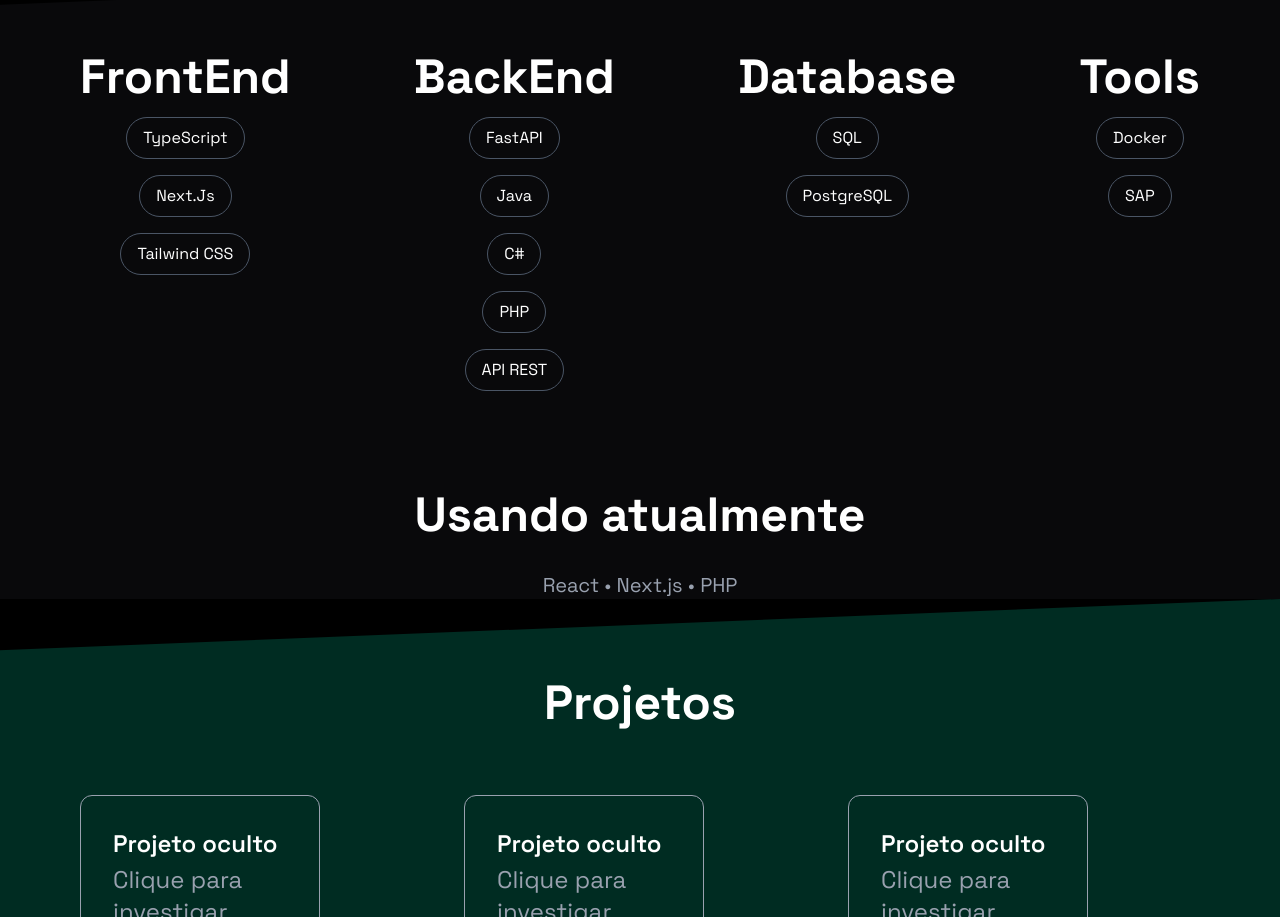
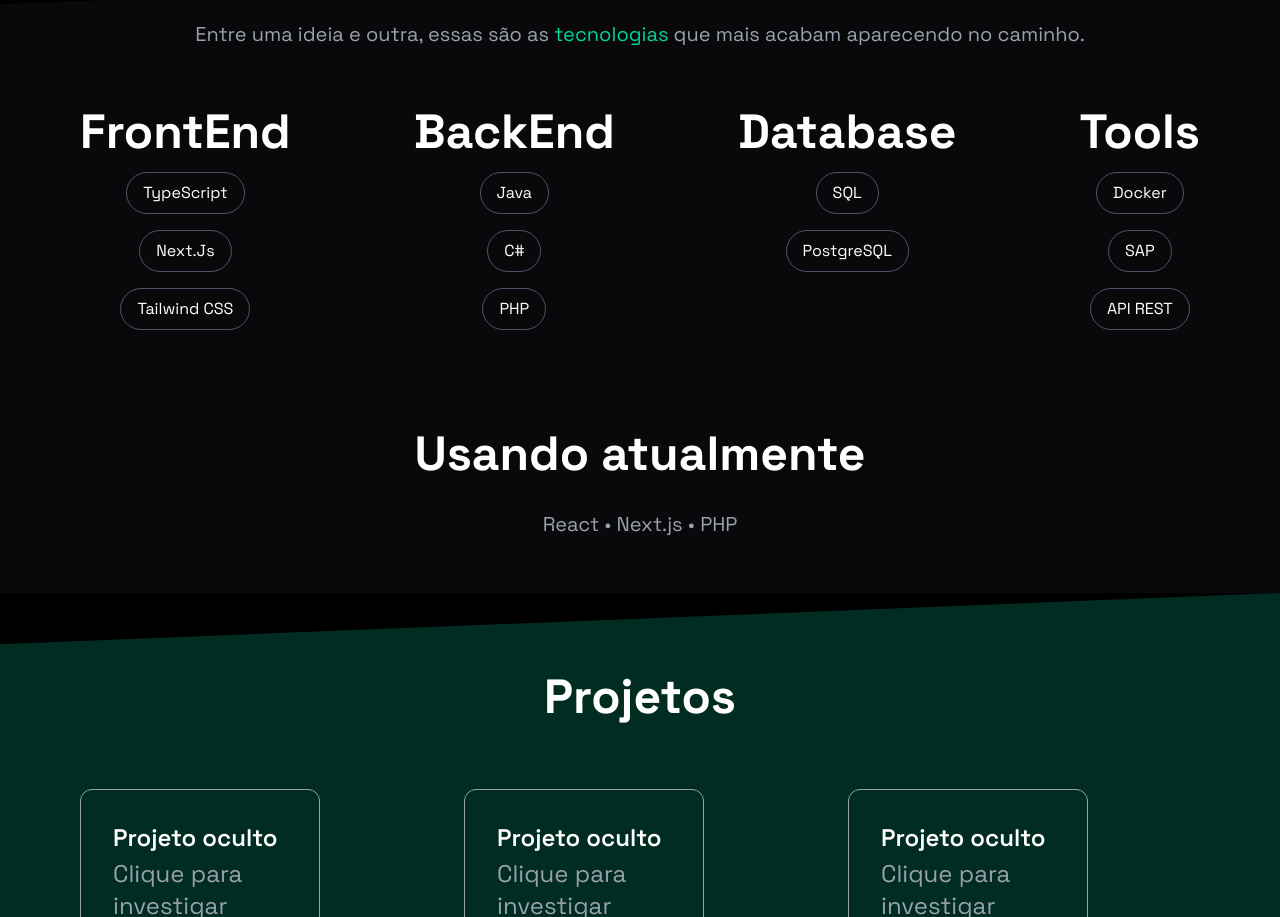
Before and after one commit to ChristianHsasaoka/Portfolio, a Next.js app: page /Portfolio/ in a window 1280 px wide. Shown: the part 1327-2244 px from the top of the page. Built offline with nearby package versions, Linux system fonts and the light colour scheme.

Commit message:
alterações sobre ferramentas usadas

```diff
--- a/app/page.tsx
+++ b/app/page.tsx
@@ -384,16 +384,6 @@ export default function Home() {
           <motion.span
             initial={{ opacity: 0, y: 50 }}
             whileInView={{ opacity: 1, y: 0 }}
-            transition={{ duration: 0.9, delay: 0.1 }}
-            viewport={{ once: false }}
-            className="px-4 py-2 border border-gray-600 rounded-full"
-          >
-            FastAPI
-          </motion.span>
-
-          <motion.span
-            initial={{ opacity: 0, y: 50 }}
-            whileInView={{ opacity: 1, y: 0 }}
             transition={{ duration: 0.9, delay: 0.3 }}
             viewport={{ once: false }}
             className="px-4 py-2 border border-gray-600 rounded-full"
@@ -419,16 +409,6 @@ export default function Home() {
             className="px-4 py-2 border border-gray-600 rounded-full"
           >
             PHP
-          </motion.span>
-
-          <motion.span
-            initial={{ opacity: 0, y: 50 }}
-            whileInView={{ opacity: 1, y: 0 }}
-            transition={{ duration: 0.9, delay: 0.3 }}
-            viewport={{ once: false }}
-            className="px-4 py-2 border border-gray-600 rounded-full"
-          >
-            API REST
           </motion.span>
         </div>
 
@@ -495,6 +475,16 @@ export default function Home() {
             className="px-4 py-2 border border-gray-600 rounded-full"
           >
             SAP
+          </motion.span>
+
+          <motion.span
+            initial={{ opacity: 0, y: 50 }}
+            whileInView={{ opacity: 1, y: 0 }}
+            transition={{ duration: 0.9, delay: 0.3 }}
+            viewport={{ once: false }}
+            className="px-4 py-2 border border-gray-600 rounded-full"
+          >
+            API REST
           </motion.span>
         </div>
       </div>
```
